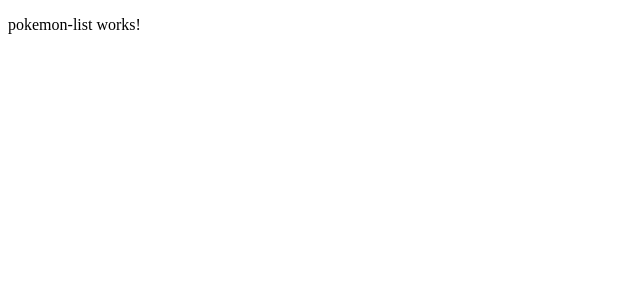
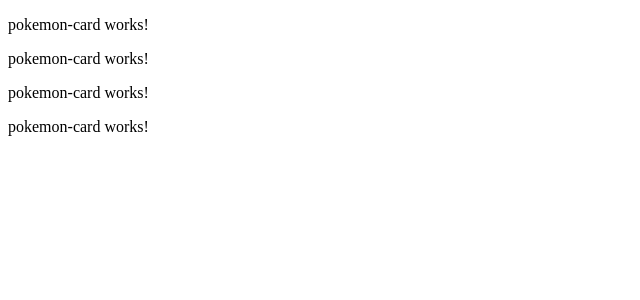
Before and after one commit to GITGARDS/pokedex, an Angular app: page / in a window 1280 px wide. Shown: the top 300 px of the page, without its empty margins (0-640 px from the left). Built offline with nearby package versions, Linux system fonts and the light colour scheme.

Commit message:
pokemon-card

```diff
--- a/src/app/app.component.html
+++ b/src/app/app.component.html
@@ -1 +1,4 @@
-<app-pokemon-list></app-pokemon-list>
+<app-pokemon-card></app-pokemon-card>
+<app-pokemon-card></app-pokemon-card>
+<app-pokemon-card></app-pokemon-card>
+<app-pokemon-card></app-pokemon-card>
--- a/src/app/app.module.ts
+++ b/src/app/app.module.ts
@@ -3,12 +3,14 @@
 
 import { AppRoutingModule } from './app-routing.module';
 import { AppComponent } from './app.component';
-import { PokemonListComponent } from './componets/pokemon-list/pokemon-list.component';
+import { PokemonCardComponent } from './components/pokemon-card/pokemon-card.component';
+import { PokemonListComponent } from './components/pokemon-list/pokemon-list.component';
 
 @NgModule({
   declarations: [
     AppComponent,
-    PokemonListComponent
+    PokemonListComponent,
+    PokemonCardComponent
   ],
   imports: [
     BrowserModule,
--- /dev/null
+++ b/src/app/components/pokemon-card/pokemon-card.component.html
@@ -0,0 +1 @@
+<p>pokemon-card works!</p>
```
Also changed, not shown: src/app/components/pokemon-card/pokemon-card.component.ts (added, +10 -0 lines), src/app/components/pokemon-card/pokemon-card.component.sass (added), src/app/components/pokemon-list/pokemon-list.component.html (renamed from src/app/componets/pokemon-list/pokemon-list.component.html), src/app/components/pokemon-list/pokemon-list.component.sass (added), src/app/components/pokemon-list/pokemon-list.component.ts (renamed from src/app/componets/pokemon-list/pokemon-list.component.ts).
